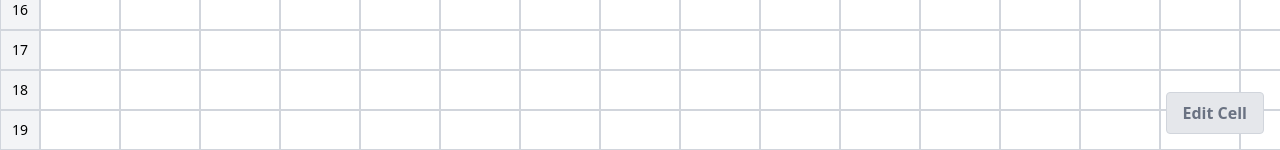
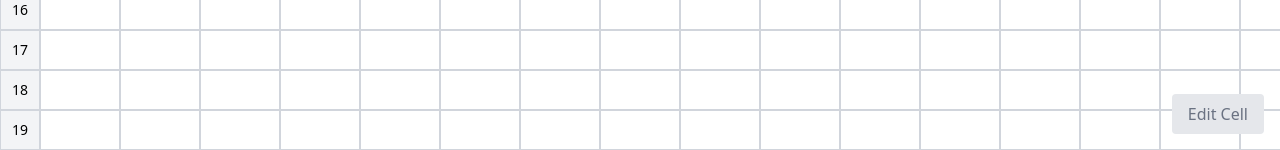
Before and after one commit to GucioWons/excelizer, a React (Vite) app: page / in a window 1280 px wide. Shown: the part 650-800 px from the top of the page. Built offline with nearby package versions, Linux system fonts and the light colour scheme.

Commit message:
Set cell text (#6)
* Cell-data

* App-dialog

* Edit-cell-dialog

* Edit-cells

* moved-tailwind-classes

```diff
--- a/package.json
+++ b/package.json
@@ -12,13 +12,15 @@
   "dependencies": {
     "@tailwindcss/vite": "^4.1.11",
     "react": "^19.1.0",
-    "react-dom": "^19.1.0"
+    "react-dom": "^19.1.0",
+    "react-modal": "^3.16.3"
   },
   "devDependencies": {
     "@eslint/js": "^9.30.1",
     "@tailwindcss/postcss": "^4.1.11",
     "@types/react": "^19.1.8",
     "@types/react-dom": "^19.1.6",
+    "@types/react-modal": "^3.16.3",
     "@vitejs/plugin-react": "^4.6.0",
     "autoprefixer": "^10.4.21",
     "eslint": "^9.30.1",
--- /dev/null
+++ b/src/components/common/dialog/AppDialog.tsx
@@ -0,0 +1,49 @@
+import type {ReactNode} from "react";
+import Modal from "react-modal";
+import {button, modal} from "../style/TailwindClasses.ts";
+
+export interface AppDialogProps {
+    title?: string;
+    onClose: () => void;
+    onConfirm?: () => void;
+    confirmText?: string;
+    children: ReactNode;
+}
+
+Modal.setAppElement('#root');
+
+function AppDialog(props: AppDialogProps) {
+    const {title, onClose, onConfirm, confirmText, children} = props;
+
+    return (
+        <Modal
+            isOpen={true}
+            onRequestClose={onClose}
+            className={modal.modal}
+            overlayClassName={modal.overlay}
+        >
+            {title &&
+                <h2 className={modal.title}>{title}</h2>
+            }
+            <div className={modal.content}>{children}</div>
+            <div className={modal.buttons}>
+                <button
+                    className={button.outlined}
+                    onClick={onClose}
+                >
+                    Cancel
+                </button>
+                {onConfirm && (
+                    <button
+                        className={button.normal}
+                        onClick={onConfirm}
+                    >
+                        {confirmText}
+                    </button>
+                )}
+            </div>
+        </Modal>
+    );
+}
+
+export default AppDialog;
--- /dev/null
+++ b/src/components/common/dialog/DialogHelper.tsx
@@ -0,0 +1,25 @@
+import ReactDOM from "react-dom/client";
+import type {ReactElement} from "react";
+
+type DialogComponentProps<Result, Props> = Props & {
+    onClose: (result: Result | null) => void;
+};
+
+export function showDialog<Props, Result>(
+    DialogComponent: (props: DialogComponentProps<Result, Props>) => ReactElement,
+    props: Props
+): Promise<Result | null> {
+    return new Promise<Result | null>((resolve) => {
+        const container = document.createElement("div");
+        document.body.appendChild(container);
+        const root = ReactDOM.createRoot(container);
+
+        const handleClose = (result: Result | null) => {
+            root.unmount();
+            container.remove();
+            resolve(result);
+        };
+
+        root.render(<DialogComponent {...props} onClose={handleClose} />);
+    });
+}
--- a/src/components/common/style/TailwindClasses.ts
+++ b/src/components/common/style/TailwindClasses.ts
@@ -1,7 +1,8 @@
 export const cell = {
-    base: 'border border-gray-300 flex items-center text-sm',
-    selected: 'relative z-10 outline outline-2 outline-green-600'
-}
+    base: 'border border-gray-300 flex items-center text-sm px-1',
+    selected: 'relative z-10 outline outline-2 outline-green-600 bg-white overflow-visible whitespace-normal text-wrap max-w-none',
+    unselected: 'overflow-hidden whitespace-nowrap text-ellipsis',
+};
 
 export const rowHeader = {
     base: 'border border-gray-300 flex items-center justify-center text-sm',
@@ -15,8 +16,20 @@ export const columnHeader = {
     selected: 'bg-gray-300 font-bold border-b-4 border-b-green-600'
 }
 
-export const editCellButton = {
-    base: 'fixed bottom-4 right-4 px-4 py-2 rounded border font-semibold transition',
-    enabled: 'bg-[#107C41] text-white hover:bg-[#0e6e39] border-[#0e6e39]',
-    disabled: 'bg-gray-200 text-gray-500 border-gray-300 cursor-not-allowed'
+export const editCellButton = 'fixed bottom-4 right-4';
+
+export const button = {
+    normal: 'px-4 py-2 rounded bg-[#107C41] text-white hover:bg-[#0e6e39] border-[#0e6e39]',
+    outlined: 'px-4 py-2 rounded border border-[#107C41] text-[#107C41] hover:bg-green-100',
+    disabled: 'px-4 py-2 rounded bg-gray-200 text-gray-500 border-gray-300 cursor-not-allowed'
 }
+
+export const input = 'w-full border border-[#107C41] rounded px-2 py-1'
+
+export const modal = {
+    modal: 'bg-white rounded-md max-w-md mx-auto mt-24 p-6 outline-none shadow-md border border-green-600',
+    overlay: 'fixed inset-0 bg-black/20 flex justify-center items-start z-50',
+    title: 'text-xl font-bold mb-4 text-green-700',
+    content: 'mb-6 text-gray-800',
+    buttons: 'flex justify-between'
+}
--- a/src/components/sheet/Sheet.tsx
+++ b/src/components/sheet/Sheet.tsx
@@ -3,6 +3,13 @@ import Row from "./row/Row.tsx";
 import ColumnHeadersRow from "./column/ColumnHeadersRow.tsx";
 import EditCellButton from "./cell/EditCellButton.tsx";
 import {defaultCellHeight, defaultCellWidth} from "../common/style/Defaults.ts";
+import type {CellData} from "./cell/Cell.tsx";
+
+type CellDataMap = Record<string, CellData>;
+
+export interface SheetData {
+    cells: CellDataMap;
+}
 
 export interface SelectedCell {
     row: number;
@@ -13,6 +20,7 @@ function Sheet() {
     const [dimensions, setDimensions] = useState({rows: 0, columns: 0});
     const [initialDimensions, setInitialDimensions] = useState({rows: 0, columns: 0});
     const [selectedCell, setSelectedCell] = useState<SelectedCell>();
+    const [sheetData, setSheetData] = useState<SheetData>({ cells: {} });
 
     const containerRef = useRef<HTMLDivElement>(null);
 
@@ -52,6 +60,31 @@ function Sheet() {
         return String(rows).length * 10 + 20
     }, [rows]);
 
+    function getCellData(row: number, column: number): CellData | undefined {
+        return sheetData.cells[`${row}-${column}`];
+    }
+
+    const getSelectedCellData = useCallback(() => {
+        if (selectedCell) {
+            return sheetData.cells[`${selectedCell.row}-${selectedCell.column}`];
+        }
+        return undefined;
+    }, [selectedCell, sheetData.cells]);
+
+    const setSelectedCellData = useCallback((data: CellData) => {
+        if (!selectedCell) {
+            return;
+        }
+        const key = `${selectedCell.row}-${selectedCell.column}`;
+        setSheetData(prev => ({
+            ...prev,
+            cells: {
+                ...prev.cells,
+                [key]: data
+            }
+        }));
+    }, [selectedCell]);
+
     return (
         <>
             <div
@@ -72,10 +105,15 @@ function Sheet() {
                         headerWidth={getRowHeaderWidth()}
                         selectedCell={selectedCell}
                         setSelectedCell={setSelectedCell}
+                        getCellData={getCellData}
                     />
                 ))}
             </div>
-            <EditCellButton disabled={!selectedCell}/>
+            <EditCellButton
+                disabled={!selectedCell}
+                data={getSelectedCellData()}
+                setCellData={setSelectedCellData}
+            />
         </>
     );
 }
--- a/src/components/sheet/cell/Cell.tsx
+++ b/src/components/sheet/cell/Cell.tsx
@@ -1,13 +1,18 @@
 import {cell} from "../../common/style/TailwindClasses.ts";
 import {defaultCellHeight, defaultCellWidth} from "../../common/style/Defaults.ts";
+
+export interface CellData {
+    value?: string;
+}
 
 export interface CellProps {
     isSelected: boolean;
     setSelectedCell: () => void;
+    data?: CellData;
 }
 
 function Cell(props: CellProps) {
-    const { isSelected, setSelectedCell } = props;
+    const { isSelected, setSelectedCell, data } = props;
 
     return (
         <div
@@ -16,10 +21,10 @@ function Cell(props: CellProps) {
                 height: defaultCellHeight,
                 outlineOffset: isSelected ? '-1px' : undefined,
             }}
-            className={`${cell.base} ${isSelected ? cell.selected : ''}`}
+            className={`${cell.base} ${isSelected ? cell.selected : cell.unselected}`}
             onClick={setSelectedCell}
         >
-
+            {data?.value}
         </div>
     );
 }
--- a/src/components/sheet/cell/EditCellButton.tsx
+++ b/src/components/sheet/cell/EditCellButton.tsx
@@ -1,16 +1,35 @@
-import {editCellButton} from "../../common/style/TailwindClasses.ts";
+import {button, editCellButton} from "../../common/style/TailwindClasses.ts";
+import type {CellData} from "./Cell.tsx";
+import {showDialog} from "../../common/dialog/DialogHelper.tsx";
+import EditCellDialog from "./EditCellDialog.tsx";
 
 export interface EditCellButtonProps {
     disabled: boolean;
+    data?: CellData;
+    setCellData: (data: CellData) => void;
 }
 
 function EditCellButton(props: EditCellButtonProps) {
-    const { disabled } = props;
+    const { disabled, data, setCellData } = props;
+
+
+    async function openEditCellDialog() {
+        const newValue = await showDialog(
+            EditCellDialog,
+            { initialValue: data ?? { value: "" } }
+        );
+
+        console.log(newValue);
+
+        if (newValue !== null) {
+            setCellData(newValue);
+        }
+    }
 
     return (
         <button
-            onClick={() => {}}
-            className={`${editCellButton.base} ${disabled ? editCellButton.disabled : editCellButton.enabled}`}
+            onClick={openEditCellDialog}
+            className={`${editCellButton} ${disabled ? button.disabled : button.normal}`}
         >
             Edit Cell
         </button>
--- /dev/null
+++ b/src/components/sheet/cell/EditCellDialog.tsx
@@ -0,0 +1,41 @@
+import { useState } from 'react';
+import AppDialog from "../../common/dialog/AppDialog.tsx";
+import type {CellData} from "./Cell.tsx";
+import {input} from "../../common/style/TailwindClasses.ts";
+
+type EditCellDialogProps = {
+    initialValue: CellData;
+    onClose: (result: CellData | null) => void;
+};
+
+function EditCellDialog(props: EditCellDialogProps) {
+    const { initialValue, onClose } = props;
+
+    const [value, setValue] = useState(initialValue);
+
+    const handleConfirm = () => {
+        onClose(value);
+    };
+
+    const handleCancel = () => {
+        onClose(null);
+    };
+
+    return (
+        <AppDialog
+            title={"Edit cell"}
+            onClose={handleCancel}
+            onConfirm={handleConfirm}
+            confirmText={"Save"}
+        >
+            <input
+                type="text"
+                value={value.value}
+                onChange={(e) => setValue({ value: e.target.value })}
+                className={input}
+            />
+        </AppDialog>
+    );
+}
+
+export default EditCellDialog;
--- a/src/components/sheet/row/Row.tsx
+++ b/src/components/sheet/row/Row.tsx
@@ -1,4 +1,4 @@
-import Cell from "../cell/Cell.tsx";
+import Cell, {type CellData} from "../cell/Cell.tsx";
 import RowHeader from "./RowHeader.tsx";
 import type {SelectedCell} from "../Sheet.tsx";
 
@@ -8,10 +8,11 @@ export interface RowProps {
     headerWidth: number;
     selectedCell?: SelectedCell;
     setSelectedCell: (selectedCell: SelectedCell) => void;
+    getCellData: (row: number, column: number) => CellData | undefined;
 }
 
 function Row(props: RowProps) {
-    const {index, columns, headerWidth, selectedCell, setSelectedCell} = props;
+    const { index, columns, headerWidth, selectedCell, setSelectedCell, getCellData } = props;
 
     return (
         <div className="flex">
@@ -25,6 +26,7 @@ function Row(props: RowProps) {
                         key={columnIndex}
                         isSelected={selectedCell?.row === index && selectedCell?.column === columnIndex}
                         setSelectedCell={() => setSelectedCell({row: index, column: columnIndex})}
+                        data={getCellData(index, columnIndex)}
                     />
                 ))}
             </div>
```
Also changed, not shown: 1 other file (tests, documents, lock files or other folders).
